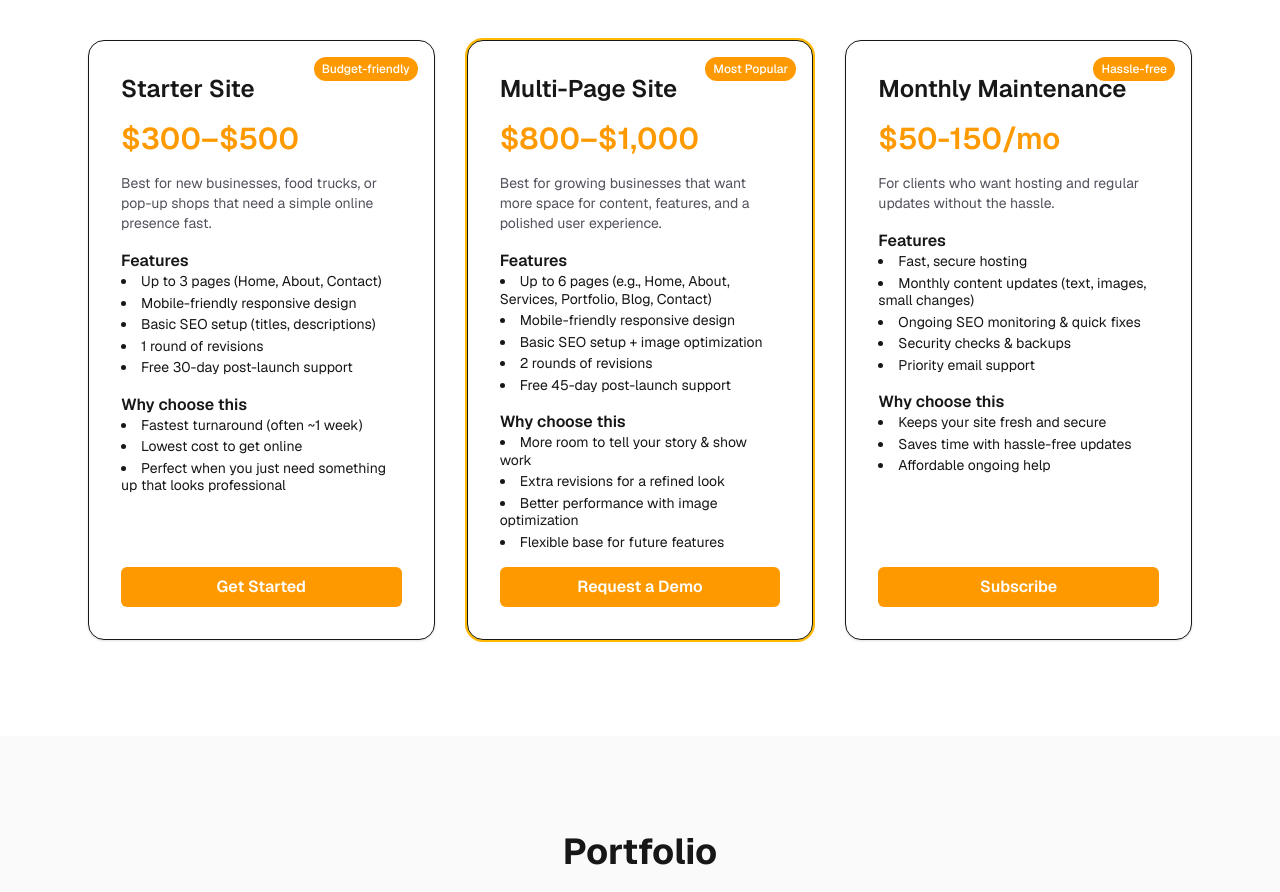
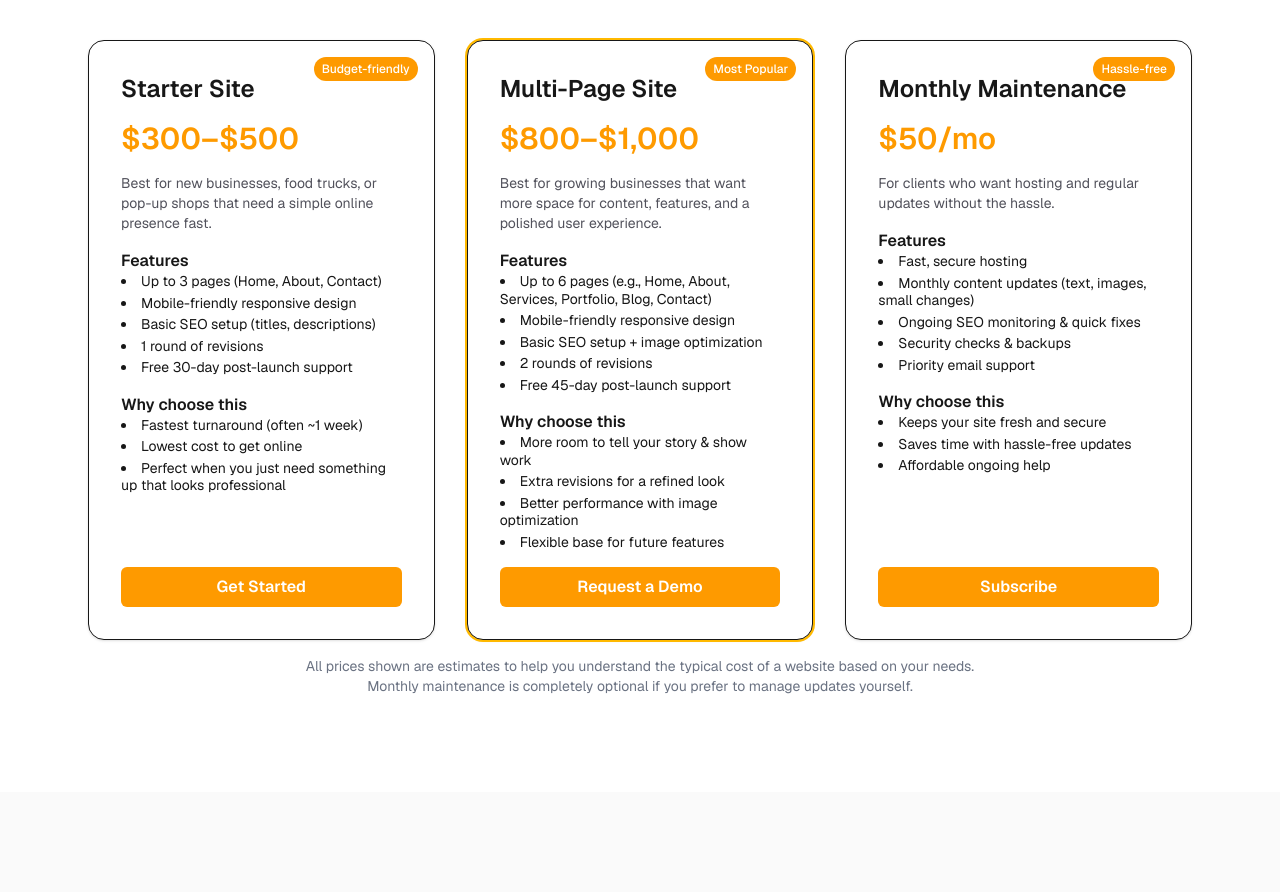
Before and after one commit to swells138/business-site, a Next.js app: page / in a window 1280 px wide. Shown: the part 1040-1932 px from the top of the page. Built offline with nearby package versions, Linux system fonts and the light colour scheme.

Commit message:
feat: update services cards

```diff
--- a/src/app/components/ServiceCards.js
+++ b/src/app/components/ServiceCards.js
@@ -16,12 +16,12 @@ export default function ServiceCards() {
           >
             {service.tag && (
               <span className="absolute right-4 top-4 bg-amber-500 text-white text-xs font-medium px-2 py-1 rounded-full">
-                {service.tag}{/* Edit badge text in services data */}
+                {service.tag}
               </span>
             )}
             <h3 className="text-2xl font-semibold">{service.name}</h3>
             <p className="text-3xl font-semibold text-amber-500">
-              {service.price}{/* Edit price in services data */}
+              {service.price}
             </p>
             <p className="text-sm text-zinc-600 dark:text-zinc-300">
               {service.bestFor}
@@ -30,7 +30,7 @@ export default function ServiceCards() {
               <h4 className="font-semibold">Features</h4>
               <ul className="list-disc list-inside text-sm leading-tight space-y-1">
                 {service.features.slice(0, 5).map((feat) => (
-                  <li key={feat}>{feat}{/* Edit feature bullets in services data */}</li>
+                  <li key={feat}>{feat}</li>
                 ))}
               </ul>
             </div>
@@ -38,7 +38,7 @@ export default function ServiceCards() {
               <h4 className="font-semibold">Why choose this</h4>
               <ul className="list-disc list-inside text-sm leading-tight space-y-1">
                 {service.whyChoose.slice(0, 5).map((why) => (
-                  <li key={why}>{why}{/* Edit why-choose bullets in services data */}</li>
+                  <li key={why}>{why}</li>
                 ))}
               </ul>
             </div>
@@ -47,11 +47,14 @@ export default function ServiceCards() {
               aria-label={`${service.cta} – ${service.name}`}
               className="mt-auto w-full text-center bg-amber-500 hover:bg-amber-600 text-white font-semibold py-2 px-4 rounded-md transition-colors focus-visible:outline focus-visible:outline-2 focus-visible:outline-offset-2 focus-visible:outline-amber-500"
             >
-              {service.cta}{/* Edit CTA text in services data */}
+              {service.cta}
             </Link>
           </div>
         ))}
       </div>
+      <p className="text-sm text-gray-500 dark:text-gray-400 mt-4 text-center max-w-2xl mx-auto">
+        All prices shown are estimates to help you understand the typical cost of a website based on your needs. Monthly maintenance is completely optional if you prefer to manage updates yourself.
+      </p>
     </section>
   );
 }
--- a/src/data/services.js
+++ b/src/data/services.js
@@ -1,11 +1,9 @@
 export const services = [
   {
     name: 'Starter Site',
-    price: '$300–$500', // Edit price range
-    bestFor:
-      'Best for new businesses, food trucks, or pop-up shops that need a simple online presence fast.',
+    price: '$300–$500',
+    bestFor: 'Best for new businesses, food trucks, or pop-up shops that need a simple online presence fast.',
     features: [
-      // Update feature bullets
       'Up to 3 pages (Home, About, Contact)',
       'Mobile-friendly responsive design',
       'Basic SEO setup (titles, descriptions)',
@@ -13,21 +11,18 @@ export const services = [
       'Free 30-day post-launch support',
     ],
     whyChoose: [
-      // Update “why choose” bullets
       'Fastest turnaround (often ~1 week)',
       'Lowest cost to get online',
       'Perfect when you just need something up that looks professional',
     ],
-    cta: 'Get Started', // Update CTA label
-    tag: 'Budget-friendly', // Change or remove badge
+    cta: 'Get Started',
+    tag: 'Budget-friendly',
   },
   {
     name: 'Multi-Page Site',
-    price: '$800–$1,000', // Edit price range
-    bestFor:
-      'Best for growing businesses that want more space for content, features, and a polished user experience.',
+    price: '$800–$1,000',
+    bestFor: 'Best for growing businesses that want more space for content, features, and a polished user experience.',
     features: [
-      // Update feature bullets
       'Up to 6 pages (e.g., Home, About, Services, Portfolio, Blog, Contact)',
       'Mobile-friendly responsive design',
       'Basic SEO setup + image optimization',
@@ -35,23 +30,20 @@ export const services = [
       'Free 45-day post-launch support',
     ],
     whyChoose: [
-      // Update “why choose” bullets
       'More room to tell your story & show work',
       'Extra revisions for a refined look',
       'Better performance with image optimization',
       'Flexible base for future features',
     ],
-    cta: 'Request a Demo', // Update CTA label
-    tag: 'Most Popular', // Change or remove badge
-    featured: true, // Highlight this card
+    cta: 'Request a Demo',
+    tag: 'Most Popular',
+    featured: true,
   },
   {
     name: 'Monthly Maintenance',
-    price: '$50-150/mo', // Edit price
-    bestFor:
-      'For clients who want hosting and regular updates without the hassle.',
+    price: '$50/mo',
+    bestFor: 'For clients who want hosting and regular updates without the hassle.',
     features: [
-      // Update feature bullets
       'Fast, secure hosting',
       'Monthly content updates (text, images, small changes)',
       'Ongoing SEO monitoring & quick fixes',
@@ -59,12 +51,11 @@ export const services = [
       'Priority email support',
     ],
     whyChoose: [
-      // Update “why choose” bullets
       'Keeps your site fresh and secure',
       'Saves time with hassle-free updates',
       'Affordable ongoing help',
     ],
-    cta: 'Subscribe', // Update CTA label
-    tag: 'Hassle-free', // Change or remove badge
+    cta: 'Subscribe',
+    tag: 'Hassle-free',
   },
 ];
```
